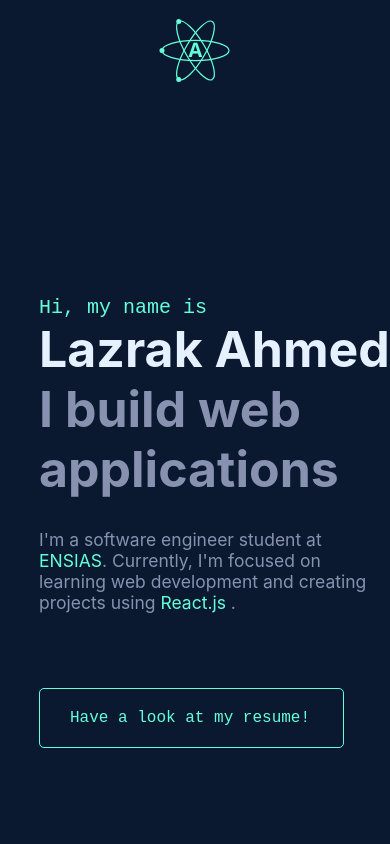
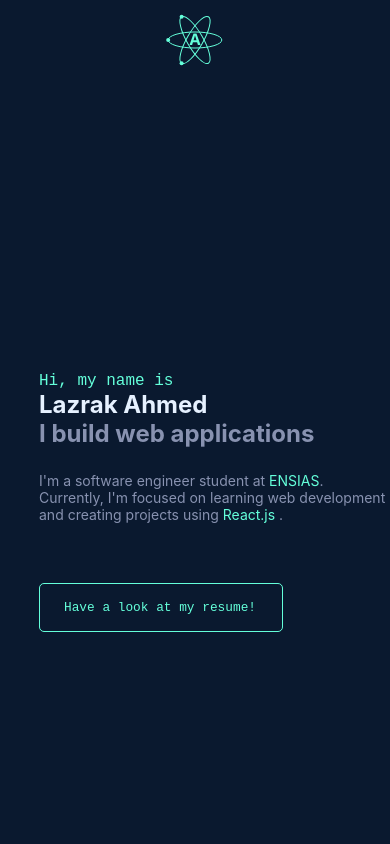
Before and after one commit to laze03/portfolio, a React (Create React App) app: page / in a window 390 px wide. Shown: the top 844 px of the page. Built offline with nearby package versions, Linux system fonts and the light colour scheme; a web font is replaced by a local one.

Commit message:
still in media queries

```diff
--- a/src/css/main.css
+++ b/src/css/main.css
@@ -30,6 +30,11 @@
 @media screen and (max-width: 800px) {
   h2 span.before {
     font-size: 2rem;
+  }
+}
+@media screen and (max-width: 800px) {
+  html {
+    font-size: 50%;
   }
 }
 h1 {
@@ -73,6 +78,14 @@
   }
   h2::after {
     display: none;
+  }
+}
+@media only screen and (max-width: 600px) {
+  h1 {
+    font-size: 3rem;
+  }
+  h4 {
+    font-size: 1.75rem !important;
   }
 }
 h4 {
--- a/src/scss/base/_base.scss
+++ b/src/scss/base/_base.scss
@@ -30,3 +30,9 @@
     font-size: 2rem;
   }
 }
+
+@media screen and (max-width: 800px) {
+  html {
+    font-size: 50%;
+  }
+}
--- a/src/scss/base/_typography.scss
+++ b/src/scss/base/_typography.scss
@@ -44,6 +44,17 @@
     }
   }
 }
+
+@media only screen and (max-width: 600px) {
+  h1 {
+    font-size: 3rem;
+  }
+
+  h4 {
+    font-size: 1.75rem !important;
+  }
+}
+
 h4 {
   color: $lightest-slate;
   font-size: 2.5rem;
```
Also changed, not shown: 7 other files (tests, documents, lock files or other folders).
